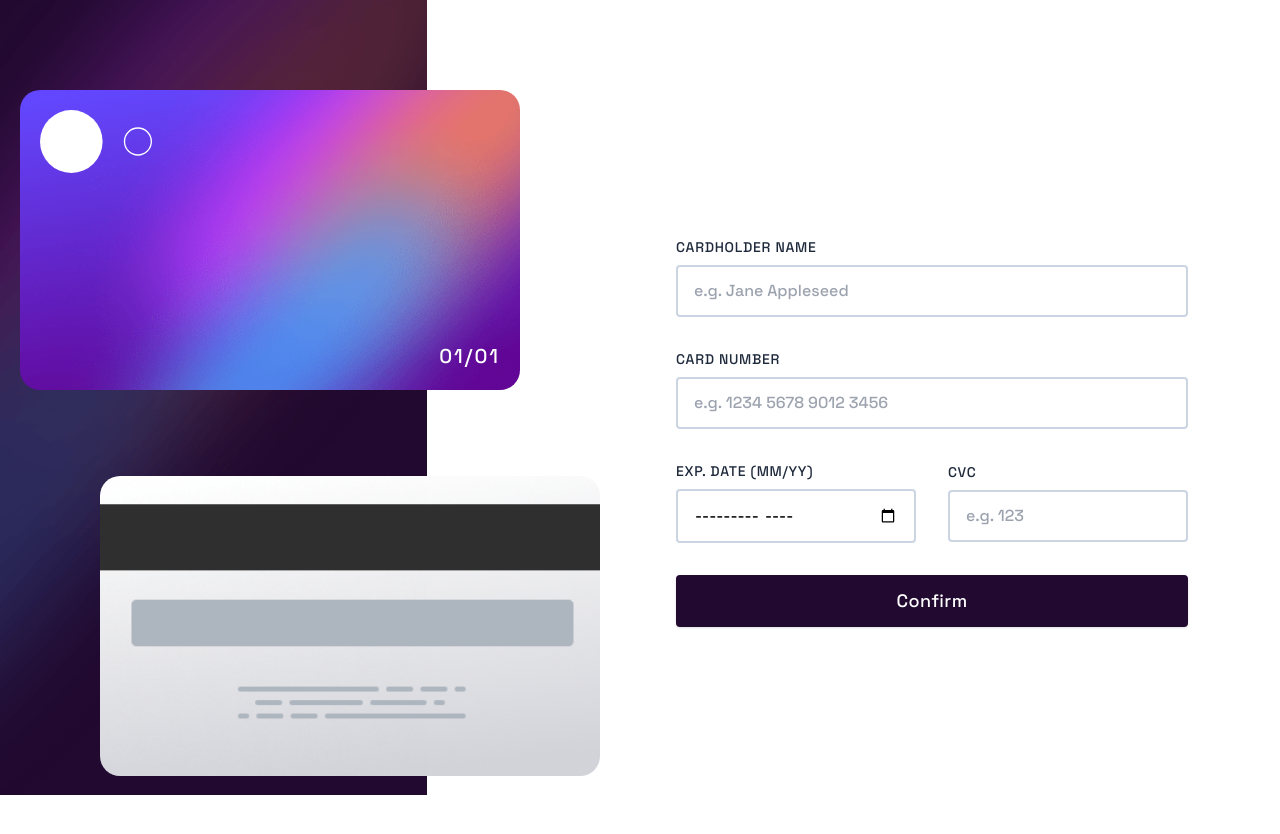
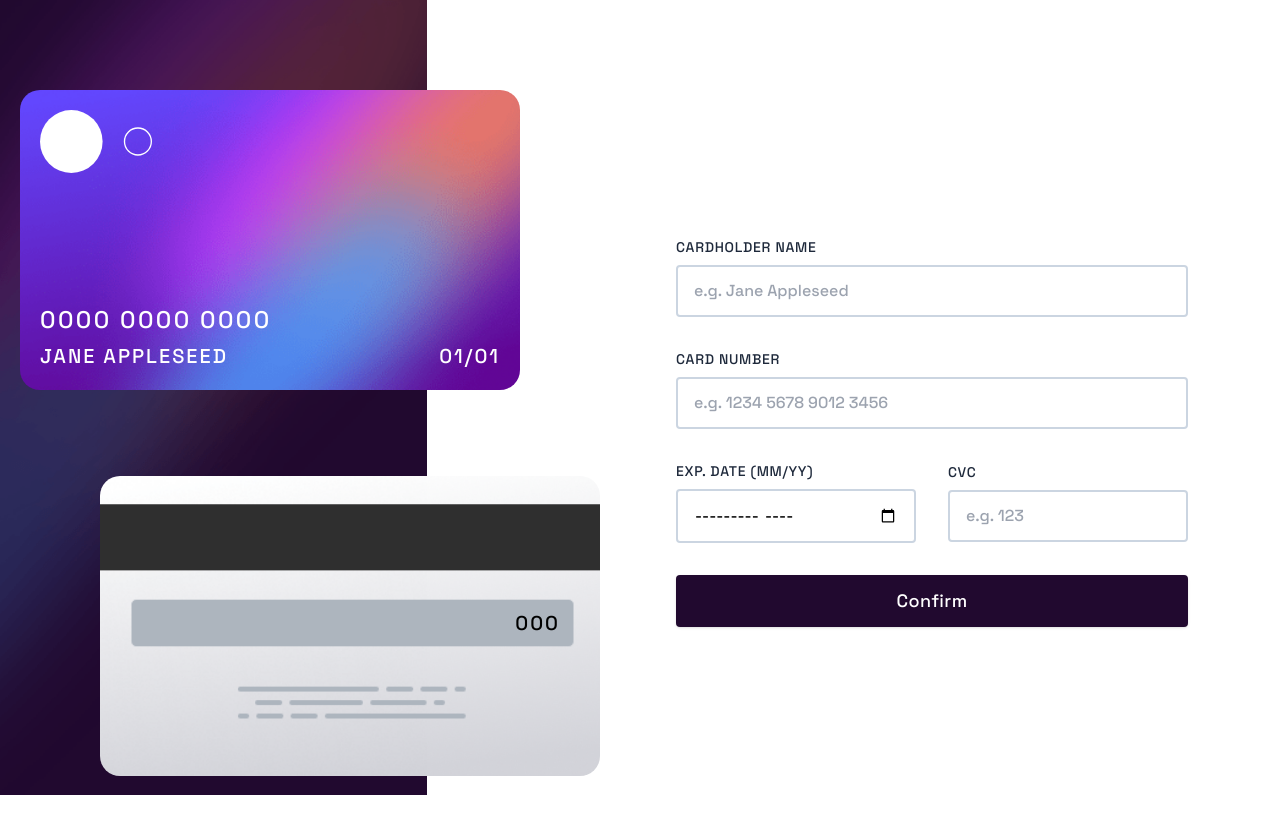
Before and after one commit to OriloyeEmerald/interactive-card-form, a React (Vite) app: page / in a window 1280 px wide. Shown: the top 834 px of the page. Built offline with nearby package versions, Linux system fonts and the light colour scheme.

Commit message:
updated files

```diff
--- a/src/App.jsx
+++ b/src/App.jsx
@@ -9,9 +9,37 @@ import { format } from "date-fns";
  function App() {
   const [confirmed, setConfirmed] = useState(false);
   const [name, setName] = useState("");
-  const [cardNumber, setCardNumber] = useState('');
+  const [cardNumber, setCardNumber] = useState("");
   const [date, setDate] = useState("01/23");
   const [cvc, setCvc] = useState("");
+  const [confirmedName, setConfirmedName] = useState("jane appleseed");
+  const [confirmedCardNumber, setConfirmedCardNumber] = useState('0000 0000 0000');
+  const [confirmedDate, setConfirmedDate] = useState("01/23");
+  const [confirmedCvc, setConfirmedCvc] = useState("000");
+
+ const handleCvc = (e) => {
+  const value = e.target.value.replace(/\D/g, '').substring(0, 3);
+    setCvc(value);
+ }
+  const handleConfirm = () => {
+    setConfirmed(true);
+    setConfirmedName(name);
+    setConfirmedCardNumber(cardNumber);
+    setConfirmedDate(date);
+    setConfirmedCvc(cvc);
+    setName('');
+    setCardNumber('');
+    setDate('01/23');
+    setCvc('');
+  };
+
+  const handleContinue = () => {
+    setConfirmed(false);
+    setConfirmedName('jane appleseed');
+    setConfirmedCardNumber('0000 0000 0000');
+    setConfirmedDate("01/23");
+    setConfirmedCvc("000");
+  };
 
   return (
     <>
@@ -29,15 +57,15 @@ import { format } from "date-fns";
               <img src={logo} alt="" className="w-20 lg:w-28" />
 
               <div>
-                <h2 className="text-white text-xl lg:text-2xl mb-6 tracking-widest">
-                  {cardNumber}
+                <h2 className="text-white text-[.8rem] lg:text-2xl mb-[.4rem] tracking-widest">
+                  {confirmedCardNumber}
                 </h2>
 
                 <ul className="flex items-center justify-between">
-                  <li className="text-white uppercase text-base lg:text-xl tracking-widest">
-                    {name}
+                  <li className="text-white uppercase text-[.6rem] lg:text-xl tracking-widest">
+                    {confirmedName}
                   </li>
-                  <li className="text-white text-base lg:text-xl tracking-widest">
+                  <li className="text-white text-[.6rem] lg:text-xl tracking-widest">
                     {format(new Date(date), "MM/yy")}
                   </li>
                 </ul>
@@ -45,8 +73,8 @@ import { format } from "date-fns";
             </article>
 
             <article className="back-card relative lg:ml-20">
-              <p className="absolute right-10 text-lg lg:text-xl text-white tracking-widest">
-                {cvc}
+              <p className="absolute right-10 text-[.9rem] lg:text-xl text-black tracking-widest">
+                {confirmedCvc}
               </p>
             </article>
           </div>
@@ -93,7 +121,7 @@ import { format } from "date-fns";
                       id="expiry_date"
                       placeholder="MM YY"
                       required
-                      value={date}
+                      value={confirmedDate}
                       onChange={(e) => setDate(e.target.value)}
                     />
                   </div>
@@ -108,18 +136,18 @@ import { format } from "date-fns";
                       maxLength={3}
                       required
                       value={cvc}
-                      onChange={(e) => setCvc(e.target.value)}
+                      onChange={handleCvc}
                     />
                   </div>
                 </article>
 
-                <button onClick={() => setConfirmed(true)} className="btn">
+                <button onClick={handleConfirm} className="btn">
                   Confirm
                 </button>
               </form>
             )}
 
-            {confirmed && <ThankYou setConfirmed={setConfirmed} />}
+            {confirmed && <ThankYou handleContinue={handleContinue} />}
           </div>
         </div>
       </section>
@@ -127,7 +155,7 @@ import { format } from "date-fns";
   );
 }
 
-function ThankYou({ setConfirmed }) {
+function ThankYou({ handleContinue }) {
   return (
     <>
       <div className="thank-you flex flex-col items-center justify-center lg:h-screen max-w-lg mx-auto">
@@ -139,7 +167,7 @@ function ThankYou({ setConfirmed }) {
           We've added your card details
         </p>
         <button
-          onClick={() => setConfirmed(false)}
+          onClick={handleContinue}
           className="btn block mx-auto mt-10 w-full"
         >
           Continue
```
